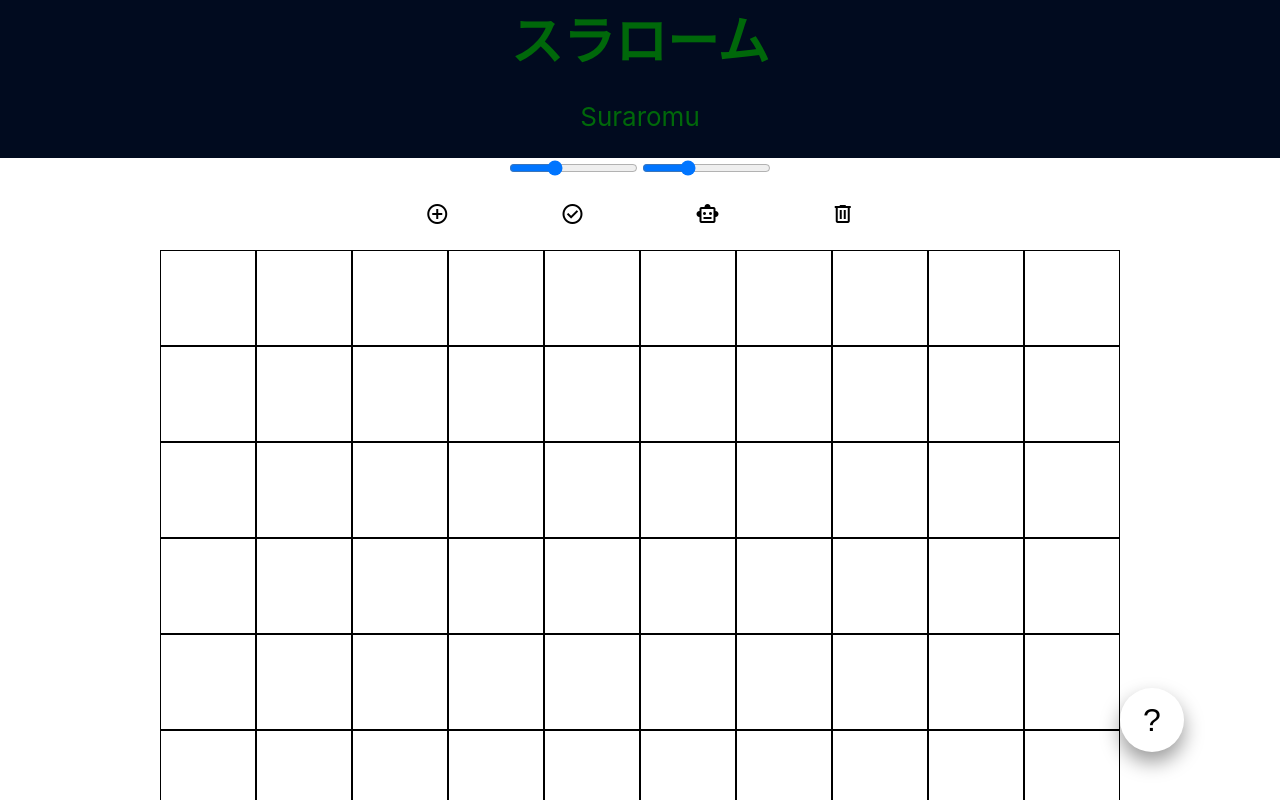
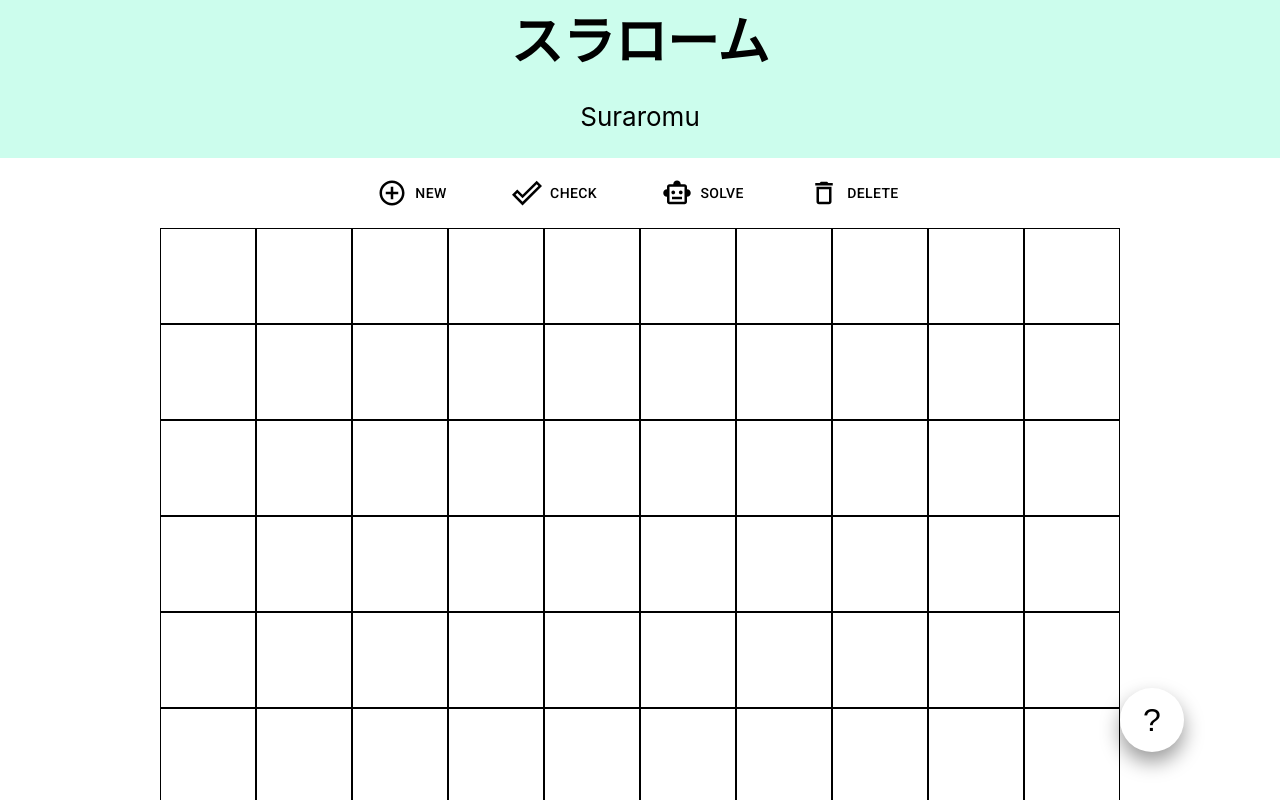
Before and after one commit to alexander-klotz/Suraromu, a React (Create React App) app in the folder suraromu/: page / in a window 1280 px wide. Shown: the top 800 px of the page. Built offline with nearby package versions, Linux system fonts and the light colour scheme.

Commit message:
color changes|added buttons|removed sliders

```diff
--- a/suraromu/src/App.css
+++ b/suraromu/src/App.css
@@ -3,13 +3,13 @@
 }
 
 .App-header {
-  background-color: #010b1f;
+  background-color: #ccfded;
   display: flex;
   flex-direction: column;
   align-items: center;
   justify-content: center;
   font-size: calc(10px + 2vmin);
-  color: rgb(0, 104, 10);
+  color: rgb(0, 0, 0);
 }
 
 .App-link {
--- a/suraromu/src/App.js
+++ b/suraromu/src/App.js
@@ -53,7 +53,25 @@ function App() {
 
 
 
-        <input
+
+
+        <Controls deleteFunction={deleteConnections}/>
+        <Board rows={rows} columns={cols} arrayHori={arrayHori} arrayVert={arrayVert} changeArrayHori={setArrayHori} changeArrayVert={setArrayVert} />
+
+        <GameInfo/>
+      </div>
+    </>
+
+
+  );
+}
+
+
+export default App;
+
+
+/*
+       <input
         id="rowinp"
         type="range"
         min="0" max="30"
@@ -68,16 +86,4 @@ function App() {
         min="0" max="30"
         step="1"/>
 
-        <Controls deleteFunction={deleteConnections}/>
-        <Board rows={rows} columns={cols} arrayHori={arrayHori} arrayVert={arrayVert} changeArrayHori={setArrayHori} changeArrayVert={setArrayVert} />
-
-        <GameInfo/>
-      </div>
-    </>
-
-
-  );
-}
-
-
-export default App;
+*/
--- a/suraromu/src/components/Controls.js
+++ b/suraromu/src/components/Controls.js
@@ -1,25 +1,39 @@
+import Button from '@mui/material/Button';
+import AddCircleOutlineOutlinedIcon from '@mui/icons-material/AddCircleOutlineOutlined';
+import DeleteOutlinedIcon from '@mui/icons-material/DeleteOutlined';
+import DoneOutlineOutlinedIcon from '@mui/icons-material/DoneOutlineOutlined';
+import SmartToyOutlinedIcon from '@mui/icons-material/SmartToyOutlined';
 
 export default function Controls(props) {
+
+
+    const buttonStyle = {
+        color: "black",
+    };
+
+    const iconStyle = {
+        fontSize: "30px", // Adjust the size as needed
+    };
 
     return (
 
         <div id="controls">
 
-            <button className="controlButton">
-                <span class="material-symbols-outlined">add_circle</span>
-            </button>
+            <Button style={buttonStyle} startIcon={<AddCircleOutlineOutlinedIcon style={iconStyle}/>}>
+                New
+            </Button>
 
-            <button className="controlButton">
-                <span class="material-symbols-outlined">check_circle</span>
-            </button>
+            <Button style={buttonStyle} startIcon={<DoneOutlineOutlinedIcon style={iconStyle}/>}>
+                Check
+            </Button>
 
-            <button className="controlButton">
-                <span class="material-symbols-outlined">smart_toy</span>
-            </button>
+            <Button style={buttonStyle} startIcon={<SmartToyOutlinedIcon style={iconStyle}/>}>
+                Solve
+            </Button>
 
-            <button className="controlButton">
-                <span class="material-symbols-outlined" onClick={props.deleteFunction}>delete</span>
-            </button>
+            <Button onClick={props.deleteFunction} style={buttonStyle} startIcon={<DeleteOutlinedIcon style={iconStyle}/>}>
+                Delete
+            </Button>
 
         </div>
     )
```
